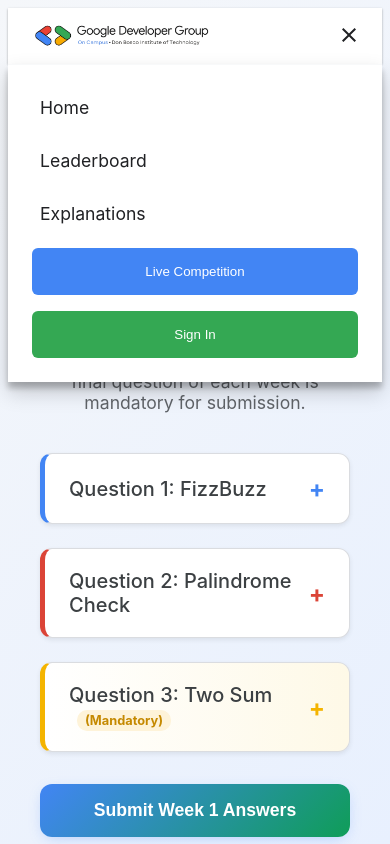
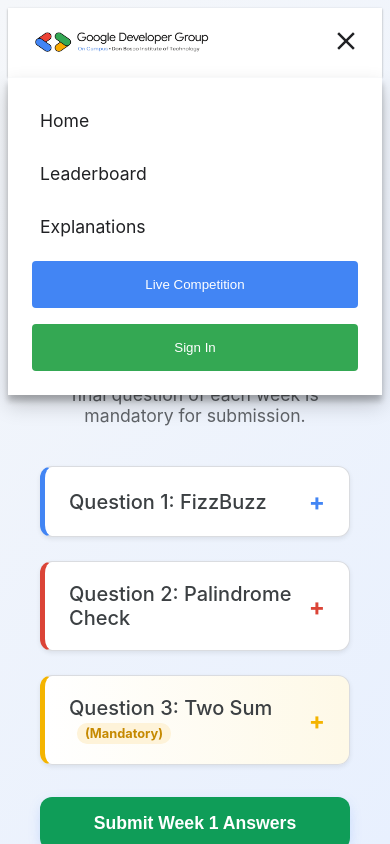
Before and after one commit to aryadharmadhikari/gdgc-weeklycompetition, a React (Vite) app: page /live-quiz in a window 390 px wide. Both pictures are taken after a click on the button 349 px from the left and 36 px from the top of the page. Shown: the top 844 px of the page. Built offline with nearby package versions, Linux system fonts and the light colour scheme; a web font is replaced by a local one.

Commit message:
fix: responsive layout, button color, and social links
- Implemented hamburger menu for screens < 1024px to handle mobile and high browser zoom.
- Changed the Live Competition submit button to Green to complete Google brand colors.
- Corrected the Instagram link to the proper GDGC DBIT handle.

```diff
--- a/src/components/layout/Footer.jsx
+++ b/src/components/layout/Footer.jsx
@@ -94,7 +94,7 @@ const Footer = () => {
                             </SocialIcon>
 
                             {/* Instagram Icon */}
-                            <SocialIcon href="https://instagram.com/gdgcdbit" label="Instagram" gradient="radial-gradient(circle at 30% 110%, #ffdb8b 0%, #ee653d 25%, #d42e81 50%, #a237b6 75%, #3e57bc 100%)" borderColor="#d42e81">
+                            <SocialIcon href="https://instagram.com/gdgc.dbit" label="Instagram" gradient="radial-gradient(circle at 30% 110%, #ffdb8b 0%, #ee653d 25%, #d42e81 50%, #a237b6 75%, #3e57bc 100%)" borderColor="#d42e81">
                                 <path d="M12 2.163c3.204 0 3.584.012 4.85.07 3.252.148 4.771 1.691 4.919 4.919.058 1.265.069 1.645.069 4.849 0 3.205-.012 3.584-.069 4.849-.149 3.225-1.664 4.771-4.919 4.919-1.266.058-1.644.07-4.85.07-3.204 0-3.584-.012-4.849-.07-3.26-.149-4.771-1.699-4.919-4.92-.058-1.265-.07-1.644-.07-4.849 0-3.204.013-3.583.07-4.849.149-3.227 1.664-4.771 4.919-4.919 1.266-.057 1.645-.069 4.849-.069zm0-2.163c-3.259 0-3.667.014-4.947.072-4.358.2-6.78 2.618-6.98 6.98-.059 1.281-.073 1.689-.073 4.948 0 3.259.014 3.668.072 4.948.2 4.358 2.618 6.78 6.98 6.98 1.281.058 1.689.072 4.948.072 3.259 0 3.668-.014 4.948-.072 4.354-.2 6.782-2.618 6.979-6.98.059-1.28.073-1.689.073-4.948 0-3.259-.014-3.667-.072-4.947-.196-4.354-2.617-6.78-6.979-6.98-1.281-.059-1.69-.073-4.949-.073zm0 5.838c-3.403 0-6.162 2.759-6.162 6.162s2.759 6.163 6.162 6.163 6.162-2.759 6.162-6.163c0-3.403-2.759-6.162-6.162-6.162zm0 10.162c-2.209 0-4-1.79-4-4 0-2.209 1.791-4 4-4s4 1.791 4 4c0 2.21-1.791 4-4 4zm6.406-11.845c-.796 0-1.441.645-1.441 1.44s.645 1.44 1.441 1.44c.795 0 1.439-.645 1.439-1.44s-.644-1.44-1.439-1.44z"/>
                             </SocialIcon>
                         </div>
--- a/src/components/layout/Header.jsx
+++ b/src/components/layout/Header.jsx
@@ -2,8 +2,6 @@ import React, { useState, useEffect } from 'react';
 import { Link, useNavigate } from 'react-router-dom';
 import { gdgTheme } from '../../theme/gdgctheme';
 import gdgLogo from '../../assets/images/light_gdgdbit_logo.jpg';
-// TODO: Import your mobile specific logo here
-// import gdgLogoMobile from '../../assets/images/gdg_logo_icon.png';
 import { useAuth } from '../../contexts/AuthContext.jsx';
 
 const Header = () => {
@@ -12,18 +10,18 @@ const Header = () => {
     const [error, setError] = useState(null);
     const [showDropdown, setShowDropdown] = useState(false);
 
-    // Responsive States
-    const [isMobile, setIsMobile] = useState(window.innerWidth < 768);
-    const [isMobileMenuOpen, setIsMobileMenuOpen] = useState(false);
+    // CHANGED: Increased threshold to 1024px to handle 150-175% Zoom on Desktops
+    const [isCompact, setIsCompact] = useState(window.innerWidth < 1024);
+    const [isMenuOpen, setIsMenuOpen] = useState(false);
 
     const navigate = useNavigate();
 
-    // Monitor Screen Size
     useEffect(() => {
         const handleResize = () => {
-            setIsMobile(window.innerWidth < 768);
-            if (window.innerWidth >= 768) {
-                setIsMobileMenuOpen(false); // Close mobile menu if switching to desktop
+            // If width drops below 1024px (due to small screen OR zoom), switch to compact mode
+            setIsCompact(window.innerWidth < 1024);
+            if (window.innerWidth >= 1024) {
+                setIsMenuOpen(false);
             }
         };
         window.addEventListener('resize', handleResize);
@@ -48,7 +46,7 @@ const Header = () => {
             setLoading(true);
             await signOut();
             setShowDropdown(false);
-            setIsMobileMenuOpen(false);
+            setIsMenuOpen(false);
         } catch (error) {
             setError(error.message);
             setTimeout(() => setError(null), 3000);
@@ -65,10 +63,9 @@ const Header = () => {
             return;
         }
         navigate('/live-quiz');
-        setIsMobileMenuOpen(false);
+        setIsMenuOpen(false);
     };
 
-    // Reusable Nav Links Array
     const navLinks = [
         { name: 'Home', path: '/' },
         { name: 'Leaderboard', path: '/leaderboard' },
@@ -80,28 +77,31 @@ const Header = () => {
             <header style={{
                 backgroundColor: gdgTheme.colors.background.primary,
                 color: gdgTheme.colors.text.primary,
-                padding: isMobile ? `${gdgTheme.spacing.sm} ${gdgTheme.spacing.md}` : `${gdgTheme.spacing.sm} ${gdgTheme.spacing.xl}`,
-                position: 'sticky', // Changed to sticky for better mobile UX
+                // Adaptive padding based on zoom/screen size
+                padding: isCompact ? `${gdgTheme.spacing.sm} ${gdgTheme.spacing.md}` : `${gdgTheme.spacing.sm} ${gdgTheme.spacing.xl}`,
+                position: 'sticky',
                 top: 0,
                 zIndex: 1000,
-                boxShadow: gdgTheme.shadows.small
+                boxShadow: gdgTheme.shadows.small,
+                width: '100%',
+                boxSizing: 'border-box' // Ensures padding doesn't add to width
             }}>
                 <div style={{
                     display: 'flex',
                     justifyContent: 'space-between',
                     alignItems: 'center',
                     maxWidth: '1200px',
-                    margin: '0 auto'
+                    margin: '0 auto',
+                    width: '100%'
                 }}>
                     {/* Logo Section */}
-                    <Link to="/" style={{ textDecoration: 'none' }} onClick={() => setIsMobileMenuOpen(false)}>
+                    <Link to="/" style={{ textDecoration: 'none' }} onClick={() => setIsMenuOpen(false)}>
                         <div style={{ display: 'flex', alignItems: 'center', gap: gdgTheme.spacing.md }}>
                             <img
-                                // Logic: Use specific mobile logo if on mobile, else desktop logo
                                 src={gdgLogo}
                                 alt="GDG Logo"
                                 style={{
-                                    height: isMobile ? '40px' : '60px', // Smaller logo on mobile
+                                    height: isCompact ? '40px' : '60px',
                                     width: 'auto',
                                     objectFit: 'contain'
                                 }}
@@ -109,8 +109,8 @@ const Header = () => {
                         </div>
                     </Link>
 
-                    {/* DESKTOP NAVIGATION */}
-                    {!isMobile && (
+                    {/* DESKTOP NAVIGATION (Only visible if NOT compact) */}
+                    {!isCompact && (
                         <nav style={{ display: 'flex', gap: gdgTheme.spacing.lg, alignItems: 'center' }}>
                             {navLinks.map((item) => (
                                 <Link
@@ -122,7 +122,8 @@ const Header = () => {
                                         ...gdgTheme.typography.styles.navLink,
                                         padding: `${gdgTheme.spacing.sm} ${gdgTheme.spacing.md}`,
                                         borderRadius: gdgTheme.borderRadius.medium,
-                                        transition: 'background-color 0.2s ease'
+                                        transition: 'background-color 0.2s ease',
+                                        whiteSpace: 'nowrap' // Prevents text wrapping
                                     }}
                                     onMouseEnter={(e) => e.target.style.backgroundColor = gdgTheme.colors.background.secondary}
                                     onMouseLeave={(e) => e.target.style.backgroundColor = 'transparent'}
@@ -142,12 +143,13 @@ const Header = () => {
                                     borderRadius: gdgTheme.borderRadius.medium,
                                     cursor: 'pointer',
                                     boxShadow: gdgTheme.shadows.button,
+                                    whiteSpace: 'nowrap'
                                 }}
                             >
                                 Live Competition
                             </button>
 
-                            {/* Desktop Auth Button / User Menu */}
+                            {/* Auth Buttons */}
                             {!isAuthenticated ? (
                                 <button
                                     onClick={handleSignIn}
@@ -160,10 +162,10 @@ const Header = () => {
                                         padding: `${gdgTheme.spacing.md} ${gdgTheme.spacing.lg}`,
                                         borderRadius: gdgTheme.borderRadius.medium,
                                         cursor: loading ? 'not-allowed' : 'pointer',
-                                        display: 'flex', alignItems: 'center', gap: gdgTheme.spacing.sm
+                                        whiteSpace: 'nowrap'
                                     }}
                                 >
-                                    {loading ? 'Signing in...' : 'Sign In'}
+                                    {loading ? '...' : 'Sign In'}
                                 </button>
                             ) : (
                                 <div style={{ position: 'relative' }}>
@@ -187,7 +189,7 @@ const Header = () => {
                                             {user?.displayName?.split(' ').map(n => n[0]).join('').toUpperCase() || 'U'}
                                         </div>
                                     </button>
-                                    {/* Desktop Dropdown */}
+
                                     {showDropdown && (
                                         <div style={{
                                             position: 'absolute', top: '100%', right: 0, marginTop: '8px',
@@ -199,18 +201,8 @@ const Header = () => {
                                         }}>
                                             <div style={{ padding: gdgTheme.spacing.md, borderBottom: `1px solid ${gdgTheme.colors.neutral.lightGray}` }}>
                                                 <div style={{ fontWeight: '500' }}>{user?.displayName}</div>
-                                                <div style={{ fontSize: '0.8rem', color: gdgTheme.colors.text.secondary }}>{user?.email}</div>
                                             </div>
-                                            <button
-                                                onClick={handleSignOut}
-                                                style={{
-                                                    width: '100%', padding: gdgTheme.spacing.md,
-                                                    backgroundColor: 'transparent', border: 'none',
-                                                    color: gdgTheme.colors.accent.red, textAlign: 'left', cursor: 'pointer'
-                                                }}
-                                            >
-                                                Sign Out
-                                            </button>
+                                            <button onClick={handleSignOut} style={{ width: '100%', padding: gdgTheme.spacing.md, background: 'transparent', border: 'none', color: gdgTheme.colors.accent.red, textAlign: 'left', cursor: 'pointer' }}>Sign Out</button>
                                         </div>
                                     )}
                                 </div>
@@ -218,145 +210,52 @@ const Header = () => {
                         </nav>
                     )}
 
-                    {/* MOBILE HAMBURGER ICON */}
-                    {isMobile && (
+                    {/* COMPACT/MOBILE HAMBURGER ICON */}
+                    {isCompact && (
                         <button
-                            onClick={() => setIsMobileMenuOpen(!isMobileMenuOpen)}
-                            style={{
-                                background: 'transparent',
-                                border: 'none',
-                                cursor: 'pointer',
-                                padding: '5px'
-                            }}
+                            onClick={() => setIsMenuOpen(!isMenuOpen)}
+                            style={{ background: 'transparent', border: 'none', cursor: 'pointer', padding: '5px' }}
                         >
-                            <svg width="24" height="24" viewBox="0 0 24 24" fill={gdgTheme.colors.text.primary}>
-                                {isMobileMenuOpen ? (
-                                    <path d="M19 6.41L17.59 5 12 10.59 6.41 5 5 6.41 10.59 12 5 17.59 6.41 19 12 13.41 17.59 19 19 17.59 13.41 12z" /> // X icon
+                            <svg width="30" height="40" viewBox="0 0 24 24" fill={gdgTheme.colors.text.primary}>
+                                {isMenuOpen ? (
+                                    <path d="M19 6.41L17.59 5 12 10.59 6.41 5 5 6.41 10.59 12 5 17.59 6.41 19 12 13.41 17.59 19 19 17.59 13.41 12z" />
                                 ) : (
-                                    <path d="M3 18h18v-2H3v2zm0-5h18v-2H3v2zm0-7v2h18V6H3z" /> // Hamburger icon
+                                    <path d="M3 18h18v-2H3v2zm0-5h18v-2H3v2zm0-7v2h18V6H3z" />
                                 )}
                             </svg>
                         </button>
                     )}
                 </div>
 
-                {/* MOBILE MENU DROPDOWN */}
-                {isMobile && isMobileMenuOpen && (
+                {/* COMPACT MENU DROPDOWN */}
+                {isCompact && isMenuOpen && (
                     <div style={{
-                        position: 'absolute',
-                        top: '100%',
-                        left: 0,
-                        right: 0,
+                        position: 'absolute', top: '100%', left: 0, right: 0,
                         backgroundColor: gdgTheme.colors.background.primary,
                         borderTop: `1px solid ${gdgTheme.colors.neutral.lightGray}`,
                         boxShadow: gdgTheme.shadows.large,
                         padding: gdgTheme.spacing.lg,
-                        display: 'flex',
-                        flexDirection: 'column',
-                        gap: gdgTheme.spacing.md,
+                        display: 'flex', flexDirection: 'column', gap: gdgTheme.spacing.md,
                         zIndex: 999
                     }}>
-                        {/* Mobile User Info (if logged in) */}
-                        {isAuthenticated && (
-                            <div style={{
-                                display: 'flex', alignItems: 'center', gap: gdgTheme.spacing.sm,
-                                paddingBottom: gdgTheme.spacing.md,
-                                borderBottom: `1px solid ${gdgTheme.colors.neutral.lightGray}`
-                            }}>
-                                <div style={{
-                                    width: '32px', height: '32px', borderRadius: '50%',
-                                    backgroundColor: gdgTheme.colors.primary.blue,
-                                    display: 'flex', alignItems: 'center', justifyContent: 'center',
-                                    color: 'white', fontWeight: 'bold'
-                                }}>
-                                    {user?.displayName?.split(' ').map(n => n[0]).join('').toUpperCase() || 'U'}
-                                </div>
-                                <div style={{ overflow: 'hidden' }}>
-                                    <div style={{ fontWeight: '500' }}>{user?.displayName}</div>
-                                    <div style={{ fontSize: '0.8rem', color: gdgTheme.colors.text.secondary }}>{user?.email}</div>
-                                </div>
-                            </div>
-                        )}
-
                         {navLinks.map((item) => (
-                            <Link
-                                key={item.name}
-                                to={item.path}
-                                onClick={() => setIsMobileMenuOpen(false)}
-                                style={{
-                                    color: gdgTheme.colors.text.primary,
-                                    textDecoration: 'none',
-                                    fontSize: '1.1rem',
-                                    padding: gdgTheme.spacing.sm
-                                }}
-                            >
+                            <Link key={item.name} to={item.path} onClick={() => setIsMenuOpen(false)} style={{ color: gdgTheme.colors.text.primary, textDecoration: 'none', fontSize: '1.1rem', padding: gdgTheme.spacing.sm }}>
                                 {item.name}
                             </Link>
                         ))}
-
-                        <button
-                            onClick={handleLiveQuizClick}
-                            style={{
-                                backgroundColor: gdgTheme.colors.primary.blue,
-                                color: gdgTheme.colors.text.inverse,
-                                border: 'none',
-                                padding: gdgTheme.spacing.md,
-                                borderRadius: gdgTheme.borderRadius.medium,
-                                cursor: 'pointer',
-                                width: '100%',
-                                textAlign: 'center'
-                            }}
-                        >
-                            Live Competition
-                        </button>
+                        <button onClick={handleLiveQuizClick} style={{ backgroundColor: gdgTheme.colors.primary.blue, color: 'white', padding: gdgTheme.spacing.md, border: 'none', borderRadius: '4px' }}>Live Competition</button>
 
                         {!isAuthenticated ? (
-                            <button
-                                onClick={() => { handleSignIn(); setIsMobileMenuOpen(false); }}
-                                style={{
-                                    backgroundColor: gdgTheme.colors.secondary.green,
-                                    color: gdgTheme.colors.text.inverse,
-                                    border: 'none',
-                                    padding: gdgTheme.spacing.md,
-                                    borderRadius: gdgTheme.borderRadius.medium,
-                                    cursor: 'pointer',
-                                    width: '100%',
-                                    display: 'flex', justifyContent: 'center', alignItems: 'center', gap: gdgTheme.spacing.sm
-                                }}
-                            >
-                                {loading ? 'Signing in...' : 'Sign In'}
-                            </button>
+                            <button onClick={() => { handleSignIn(); setIsMenuOpen(false); }} style={{ backgroundColor: gdgTheme.colors.secondary.green, color: 'white', padding: gdgTheme.spacing.md, border: 'none', borderRadius: '4px' }}>{loading ? '...' : 'Sign In'}</button>
                         ) : (
-                            <button
-                                onClick={handleSignOut}
-                                style={{
-                                    backgroundColor: 'transparent',
-                                    color: gdgTheme.colors.accent.red,
-                                    border: `1px solid ${gdgTheme.colors.accent.red}`,
-                                    padding: gdgTheme.spacing.md,
-                                    borderRadius: gdgTheme.borderRadius.medium,
-                                    cursor: 'pointer',
-                                    width: '100%',
-                                    textAlign: 'center'
-                                }}
-                            >
-                                Sign Out
-                            </button>
+                            <button onClick={handleSignOut} style={{ background: 'transparent', color: 'red', border: '1px solid red', padding: gdgTheme.spacing.md, borderRadius: '4px' }}>Sign Out ({user?.displayName})</button>
                         )}
                     </div>
                 )}
             </header>
 
-            {/* Error Toast */}
             {error && (
-                <div style={{
-                    position: 'fixed', top: '80px', right: '20px',
-                    backgroundColor: gdgTheme.colors.accent.red, color: 'white',
-                    padding: gdgTheme.spacing.md, borderRadius: gdgTheme.borderRadius.medium,
-                    boxShadow: gdgTheme.shadows.large, zIndex: 2000, maxWidth: '300px'
-                }}>
-                    {error}
-                </div>
+                <div style={{ position: 'fixed', top: '80px', right: '20px', backgroundColor: gdgTheme.colors.accent.red, color: 'white', padding: gdgTheme.spacing.md, borderRadius: '4px', zIndex: 2000 }}>{error}</div>
             )}
         </>
     );
--- a/src/pages/LiveQuiz.css
+++ b/src/pages/LiveQuiz.css
@@ -295,7 +295,7 @@ body {
   font-weight: 700;
   color: #ffffff;
   /* New Gradient */
-  background: linear-gradient(135deg, var(--google-blue) 0%, var(--google-green) 100%);
+  background: var(--google-green);
   border: none;
   border-radius: 12px;
   cursor: pointer;
```
